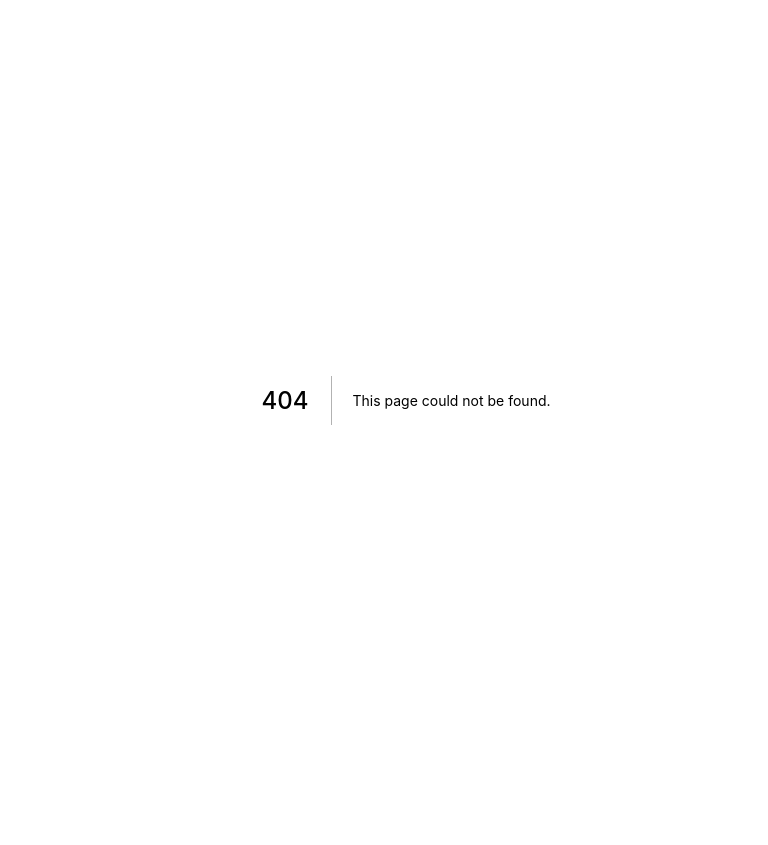
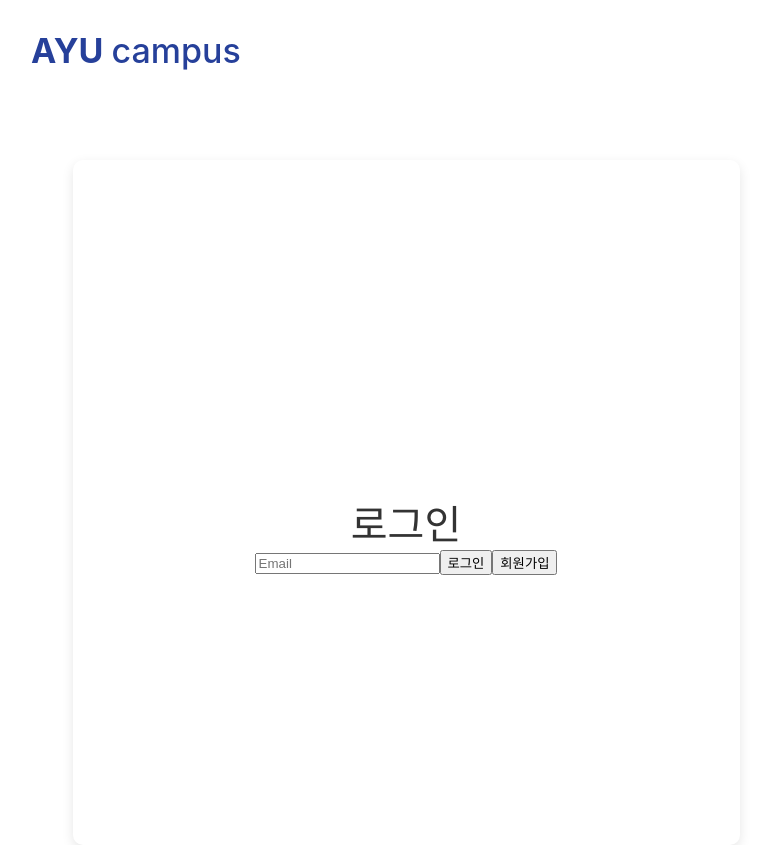
Before and after one commit to AYU-CAMPUS/AYU-FE, a Next.js app: page /login in a window 1280 px wide. Before the commit this address had no page. Shown: the whole page, without its empty margins (234-1002 px from the left). Before the commit the page ends 800 px from the top, so only its background shows below. Built offline with nearby package versions, Linux system fonts and the light colour scheme.

Commit message:
feat: MainLayout 추가

```diff
--- /dev/null
+++ b/components/Layout/MainLayout.tsx
@@ -0,0 +1,49 @@
+import React from "react";
+import Link from "next/link";
+import styled from "@emotion/styled";
+
+const Container = styled.div`
+  width: 100vw;
+  height: 100vh;
+  padding: 0 265px;
+`;
+
+const Header = styled.header`
+  height: 103px;
+  padding-top: 30px;
+`;
+// Logo 임시 스타일링
+const FirstLogoText = styled.span`
+  font-weight: 700;
+  font-size: 34px;
+  line-height: 42.57px;
+  margin-right: 8px;
+  color: #26409a;
+`;
+
+const SecondLogoText = styled.span`
+  font-weight: 500;
+  font-size: 34px;
+  line-height: 42.57px;
+  color: #26409a;
+`;
+
+interface Props {
+  children: React.ReactNode;
+}
+
+export default function MainLayout({ children }: Props) {
+  return (
+    <Container>
+      <Header>
+        <Link href="/">
+          <a>
+            <FirstLogoText>AYU</FirstLogoText>
+            <SecondLogoText>campus</SecondLogoText>
+          </a>
+        </Link>
+      </Header>
+      {children}
+    </Container>
+  );
+}
--- /dev/null
+++ b/components/Login/LoginForm.tsx
@@ -0,0 +1,52 @@
+import styled from "@emotion/styled";
+
+const Container = styled.section`
+  width: 667px;
+  height: 685px;
+  margin-top: 57px;
+  border-radius: 10px;
+  box-shadow: 0px 4px 12px 0px #0000001a;
+
+  padding-top: 70px;
+  display: flex;
+  flex-direction: column;
+  justify-content: center;
+  align-items: center;
+`;
+
+const Heading = styled.h1`
+  font-weight: 500;
+  font-size: 40px;
+  line-height: 50px;
+  color: #333333;
+`;
+
+function LoginForm() {
+  function onChange() {
+    console.log("onChange");
+  }
+
+  function onSubmit() {
+    console.log("onSubmit");
+  }
+
+  return (
+    <Container>
+      <Heading>로그인</Heading>
+      <form onSubmit={onSubmit}>
+        <input
+          required
+          type="email"
+          name="email"
+          placeholder="Email"
+          data-testid="login-input"
+          onChange={onChange}
+        />
+        <button type="submit">로그인</button>
+        <button type="submit">회원가입</button>
+      </form>
+    </Container>
+  );
+}
+
+export default LoginForm;
--- a/pages/_app.tsx
+++ b/pages/_app.tsx
@@ -1,8 +1,22 @@
-import "../styles/globals.css";
+import React from "react";
+import { NextPage } from "next";
 import type { AppProps } from "next/app";
 
-function MyApp({ Component, pageProps }: AppProps) {
-  return <Component {...pageProps} />;
+import "../styles/reset.css";
+import "../styles/globals.css";
+
+type NextPageWithLayout = NextPage & {
+  getLayout?: (page: React.ReactElement) => React.ReactNode;
+};
+
+type AppPropsWithLayout = AppProps & {
+  Component: NextPageWithLayout;
+};
+
+function MyApp({ Component, pageProps }: AppPropsWithLayout) {
+  const getLayout = Component.getLayout || (page => page);
+
+  return <>{getLayout(<Component {...pageProps} />)}</>;
 }
 
 export default MyApp;
--- /dev/null
+++ b/pages/login/index.tsx
@@ -0,0 +1,25 @@
+import React from "react";
+import styled from "@emotion/styled";
+
+import MainLayout from "../../components/Layout/MainLayout";
+import LoginForm from "../../components/Login/LoginForm";
+
+const Container = styled.div`
+  display: flex;
+  justify-content: center;
+  align-items: center;
+`;
+
+function Login() {
+  return (
+    <Container>
+      <LoginForm />
+    </Container>
+  );
+}
+
+Login.getLayout = function getLayout(page: React.ReactElement) {
+  return <MainLayout>{page}</MainLayout>;
+};
+
+export default Login;
--- /dev/null
+++ b/styles/reset.css
@@ -0,0 +1,172 @@
+/*
+html5doctor.com Reset Stylesheet
+v1.6.1
+Last Updated: 2010-09-17
+Author: Richard Clark - http://richclarkdesign.com
+Twitter: @rich_clark
+*/
+
+html,
+body,
+div,
+span,
+object,
+iframe,
+h1,
+h2,
+h3,
+h4,
+h5,
+h6,
+p,
+blockquote,
+pre,
+abbr,
+address,
+cite,
+code,
+del,
+dfn,
+em,
+img,
+ins,
+kbd,
+q,
+samp,
+small,
+strong,
+sub,
+sup,
+var,
+b,
+i,
+dl,
+dt,
+dd,
+ol,
+ul,
+li,
+fieldset,
+form,
+label,
+legend,
+table,
+caption,
+tbody,
+tfoot,
+thead,
+tr,
+th,
+td,
+article,
+aside,
+canvas,
+details,
+figcaption,
+figure,
+hgroup,
+menu,
+nav,
+section,
+summary,
+time,
+mark,
+audio,
+video {
+  margin: 0;
+  padding: 0;
+  border: 0;
+  outline: 0;
+  vertical-align: baseline;
+  background: transparent;
+}
+
+body {
+  line-height: 1.5;
+}
+
+article,
+aside,
+details,
+figcaption,
+figure,
+hgroup,
+menu,
+nav,
+section {
+  display: block;
+}
+
+nav ul {
+  list-style: none;
+}
+
+blockquote,
+q {
+  quotes: none;
+}
+
+blockquote:before,
+blockquote:after,
+q:before,
+q:after {
+  content: "";
+  content: none;
+}
+
+a {
+  margin: 0;
+  padding: 0;
+  font-size: 100%;
+  vertical-align: baseline;
+  background: transparent;
+  color: inherit;
+}
+
+a:hover {
+  text-decoration: none;
+}
+/* change colours to suit your needs */
+ins {
+  background-color: #ff9;
+  color: #000;
+  text-decoration: none;
+}
+
+/* change colours to suit your needs */
+mark {
+  background-color: #ff9;
+  color: #000;
+  font-style: italic;
+  font-weight: bold;
+}
+
+del {
+  text-decoration: line-through;
+}
+
+abbr[title],
+dfn[title] {
+  border-bottom: 1px dotted;
+  cursor: help;
+}
+
+table {
+  border-collapse: collapse;
+  border-spacing: 0;
+}
+
+/* change border colour to suit your needs */
+hr {
+  display: block;
+  height: 1px;
+  border: 0;
+  border-top: 1px solid #dcdfee;
+  margin: 24px 0;
+  padding: 0;
+}
+
+* {
+  -webkit-tap-highlight-color: rgba(255, 255, 255, 0);
+  outline: none;
+}
```
